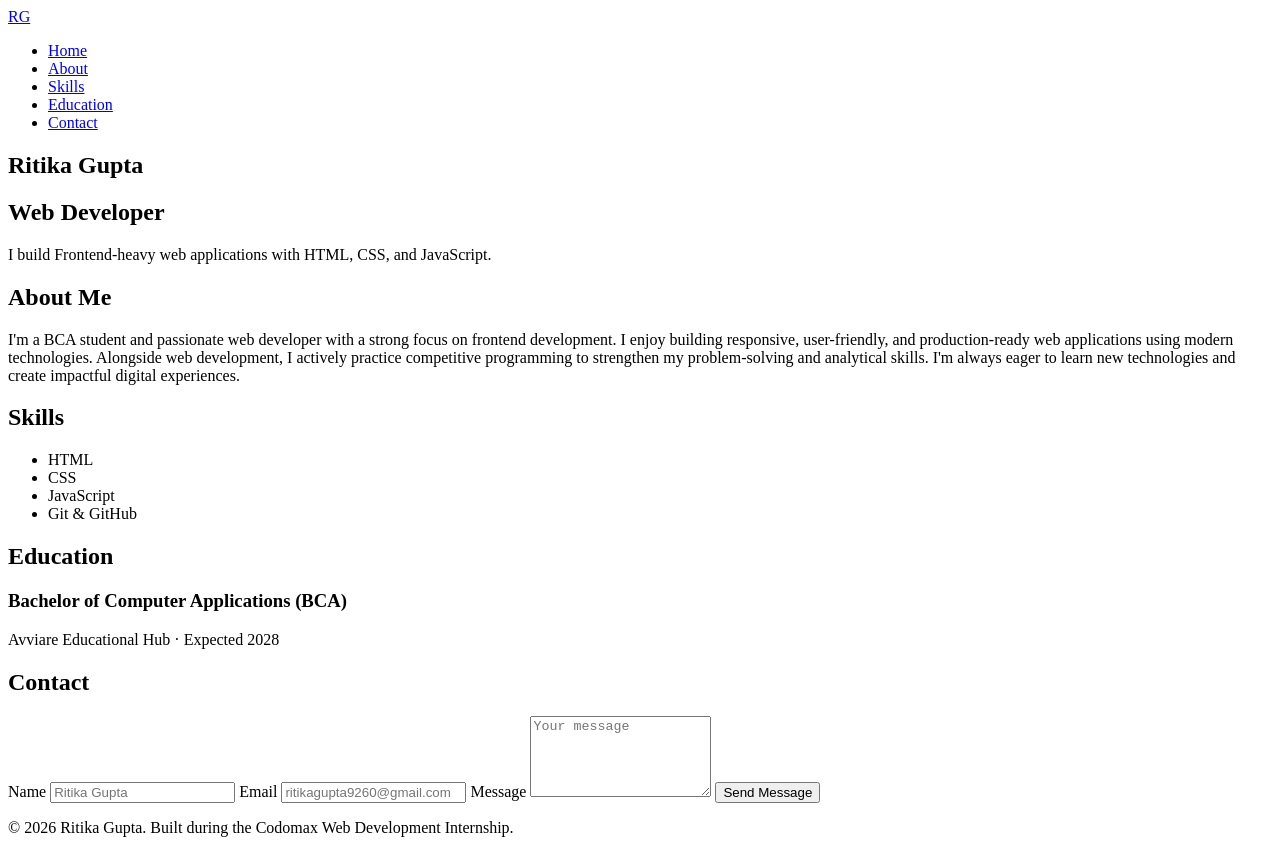
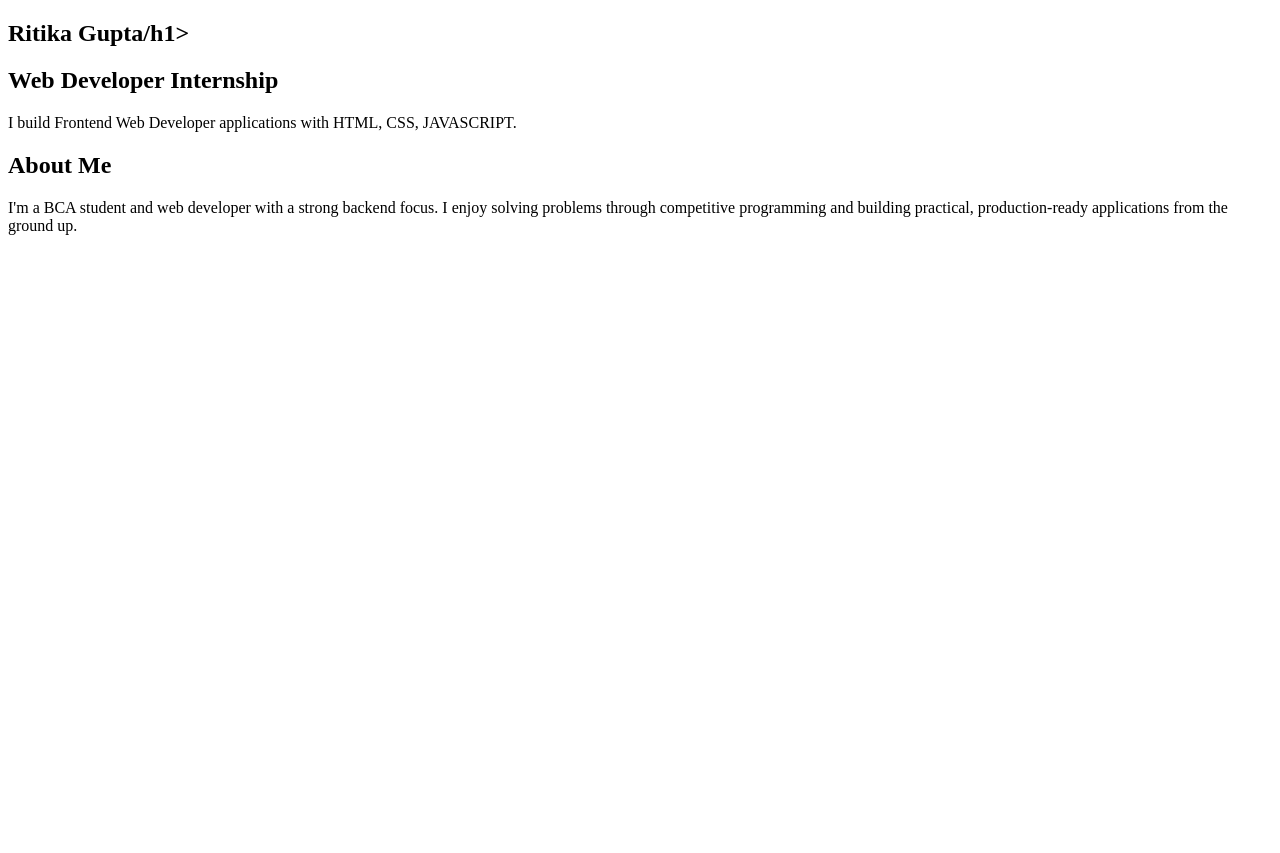
Before and after one commit to ritikagupta-hihi/codomax-internship-, a plain HTML site: page index.html in a window 1280 px wide. After the commit the page ends 800 px from the top, so only its background shows below. Drawn offline with Linux system fonts and the light colour scheme.

Commit message:
Day 2: Home, Hero, and About sections

```diff
--- a/index.html
+++ b/index.html
@@ -1,88 +1,28 @@
 <!DOCTYPE html>
 <html lang="en">
-
 <head>
   <meta charset="UTF-8" />
   <meta name="viewport" content="width=device-width, initial-scale=1.0" />
   <title>Ritika Gupta - Web Developer</title>
 </head>
-
 <body>
-
-  <!-- Navigation -->
-  <header>
-    <nav class="navbar">
-      <a href="#hero" class="logo">RG</a>
-      <ul class="nav-links">
-        <li><a href="#hero">Home</a></li>
-        <li><a href="#about">About</a></li>
-        <li><a href="#skills">Skills</a></li>
-        <li><a href="#education">Education</a></li>
-        <li><a href="#contact">Contact</a></li>
-      </ul>
-    </nav>
-  </header>
 
   <!-- Hero / Home Section -->
   <section id="hero">
-    <h1>Ritika Gupta</h1>
-    <h2>Web Developer</h2>
-    <p>I build Frontend-heavy web applications with HTML, CSS, and JavaScript.</p>
+    <h1>Ritika Gupta/h1>
+    <h2>Web Developer Internship</h2>
+    <p>I build Frontend Web Developer applications with HTML, CSS, JAVASCRIPT.</p>
   </section>
 
   <!-- About Section -->
   <section id="about">
     <h2>About Me</h2>
     <p>
-      I'm a BCA student and passionate web developer with a strong focus on frontend development. I enjoy building
-      responsive, user-friendly, and production-ready web applications using modern technologies. Alongside web
-      development, I actively practice competitive programming to strengthen my problem-solving and analytical skills.
-      I'm always eager to learn new technologies and create impactful digital experiences.
+      I'm a BCA student and web developer with a strong
+      backend focus. I enjoy solving problems through competitive programming and
+      building practical, production-ready applications from the ground up.
     </p>
   </section>
 
-  <!-- Skills Section -->
-  <section id="skills">
-    <h2>Skills</h2>
-    <ul class="skills-list">
-      <li>HTML</li>
-      <li>CSS</li>
-      <li>JavaScript</li>
-      <li>Git &amp; GitHub</li>
-    </ul>
-  </section>
-
-  <!-- Education Section -->
-  <section id="education">
-    <h2>Education</h2>
-    <article class="education-item">
-      <h3>Bachelor of Computer Applications (BCA)</h3>
-      <p>Avviare Educational Hub &middot; Expected 2028</p>
-    </article>
-  </section>
-
-  <!-- Contact Section -->
-  <section id="contact">
-    <h2>Contact</h2>
-    <form id="contactForm" class="contact-form">
-      <label for="name">Name</label>
-      <input type="text" id="name" name="name" placeholder="Ritika Gupta" />
-
-      <label for="email">Email</label>
-      <input type="email" id="email" name="email" placeholder="ritikagupta9260@gmail.com" />
-
-      <label for="message">Message</label>
-      <textarea id="message" name="message" rows="5" placeholder="Your message"></textarea>
-
-      <button type="submit" class="btn-primary">Send Message</button>
-    </form>
-  </section>
-
-  <!-- Footer -->
-  <footer>
-    <p>&copy; 2026 Ritika Gupta. Built during the Codomax Web Development Internship.</p>
-  </footer>
-
 </body>
-
 </html>
```
